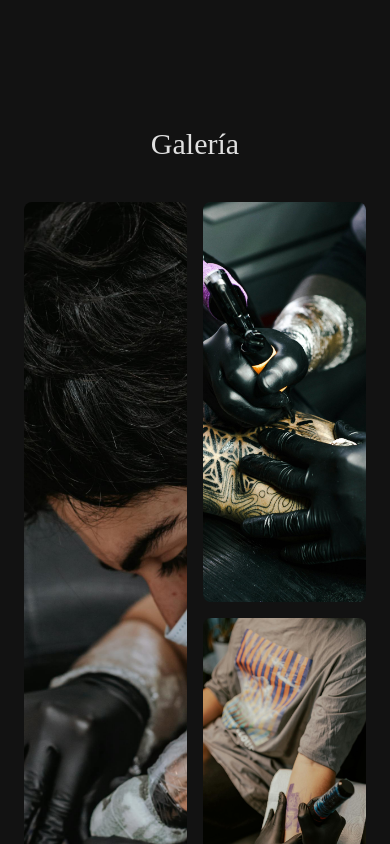
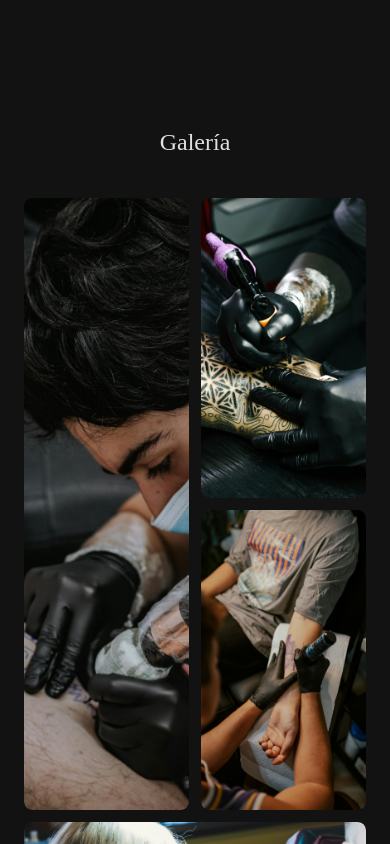
Before and after one commit to MarcoPozo/TattooMS, a React (Vite) app: page / in a window 390 px wide. Shown: the part 1700-2544 px from the top of the page. Built offline with nearby package versions, Linux system fonts and the light colour scheme; a web font is replaced by a local one.

Commit message:
Se realizo sistema responsive de la seccion galeria

```diff
--- a/src/components/Gallery/Gallery.jsx
+++ b/src/components/Gallery/Gallery.jsx
@@ -11,16 +11,18 @@ const images = [
   { src: img2 },
   { src: img3 },
   { src: img4, span: "col-span-2" },
-  { src: img5, span: "col-span-2" },
-  { src: img6},
+  { src: img5, span: "col-span-1 sm:col-span-1 md:col-span-2 lg:col-span-2" },
+  { src: img6, span: "col-span-1 sm:col-span-1 md:col-span-1 lg:col-span-1" },
 ];
 
 export default function Gallery() {
   return (
-    <section id="galeria" className="bg-[var(--color-bg)] px-6 py-16 font-body">
-      <h2 className="text-3xl md:text-4xl text-[var(--color-text)] font-titulo mb-10 text-center">Galería</h2>
+    <section id="galeria" className="bg-[var(--color-bg)] px-6 sm:px-8 md:px-10 xl:px-20 py-16 sm:py-20 font-body">
+      <h2 className="text-2xl sm:text-3xl md:text-4xl text-[var(--color-text)] font-titulo mb-10 text-center">
+        Galería
+      </h2>
 
-      <div className="grid grid-cols-2 md:grid-cols-3 auto-rows-[400px] gap-4 max-w-6xl mx-auto">
+      <div className="grid grid-cols-2 sm:grid-cols-2 md:grid-cols-3 auto-rows-[300px] sm:auto-rows-[350px] md:auto-rows-[400px] gap-3 sm:gap-4 max-w-6xl mx-auto">
         {images.map((img, idx) => (
           <motion.div
             key={idx}
@@ -32,7 +34,7 @@ export default function Gallery() {
             <img
               src={img.src}
               alt={`tattoo-${idx + 1}`}
-              className="w-full h-full object-cover hover:scale-105 transition-transform duration-500 ease-in-out"
+              className="w-full h-full object-cover rounded-lg shadow-lg hover:scale-105 transition-transform duration-500 ease-in-out"
             />
           </motion.div>
         ))}
```
